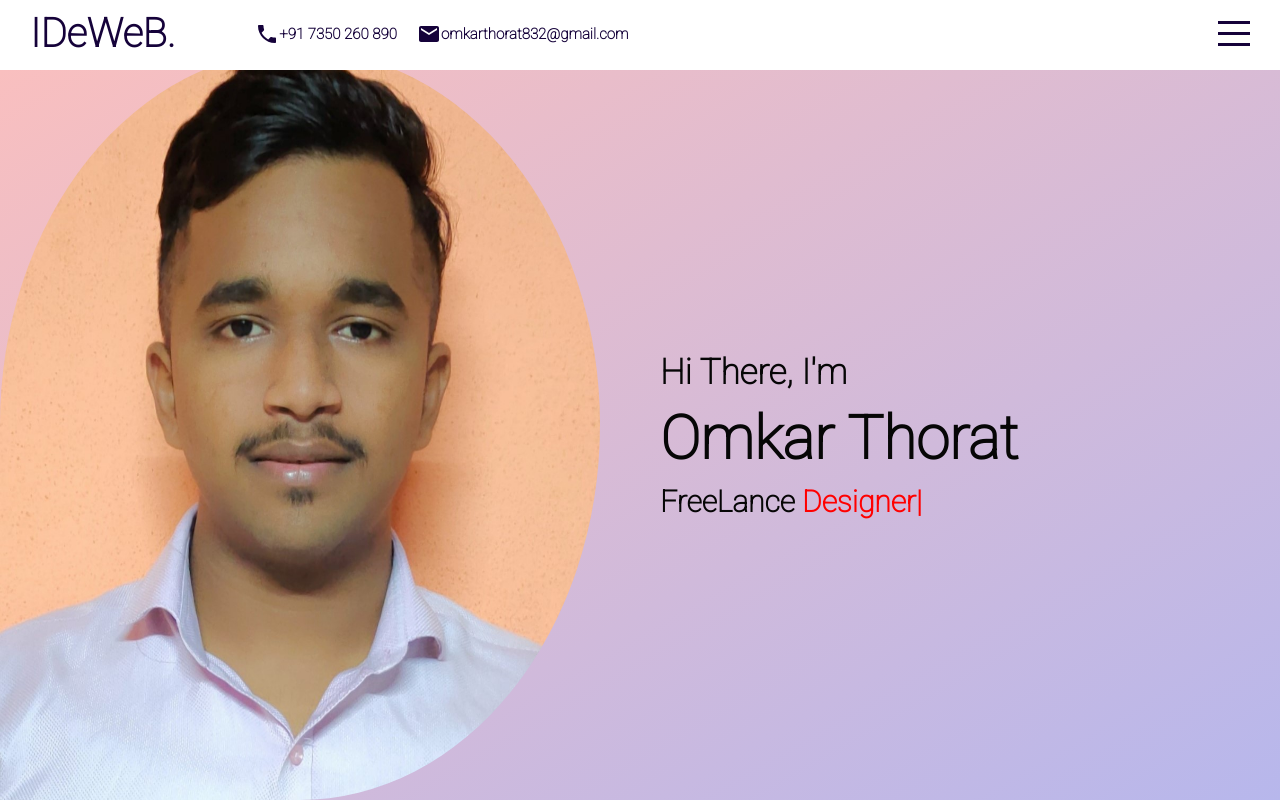
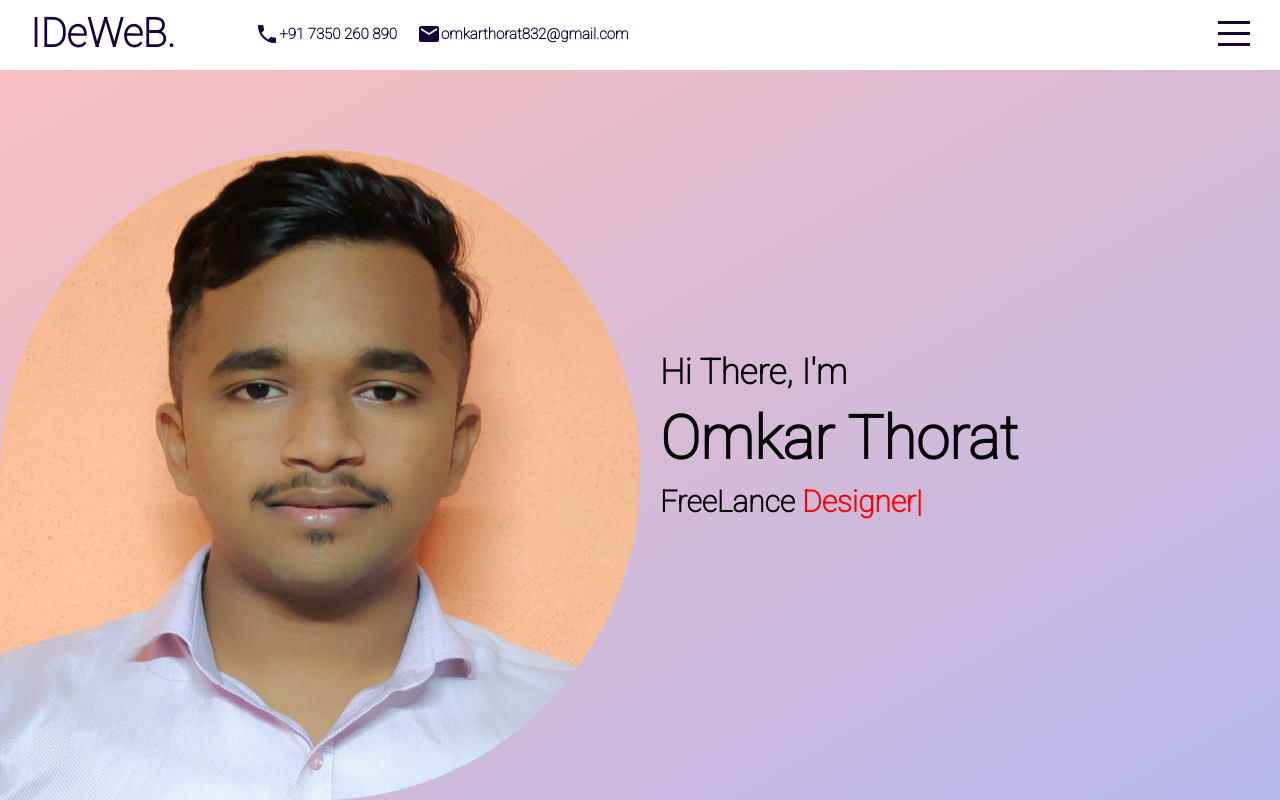
Before and after one commit to omthorat/Emicalculator, a React (Create React App) app: page / in a window 1280 px wide. Built offline with nearby package versions, Linux system fonts and the light colour scheme.

Commit message:
Update intro.scss

```diff
--- a/src/components/intro/intro.scss
+++ b/src/components/intro/intro.scss
@@ -8,8 +8,8 @@
           justify-content: flex-start;
           align-items: flex-end;
        .imgcontainer{
-          width: 600px;
-          height: 750px;
+          width: 800px;
+          height: 650px;
           border-radius:50% 50% 50% 0%;
           display: flex;
           justify-content:flex-end;
```
